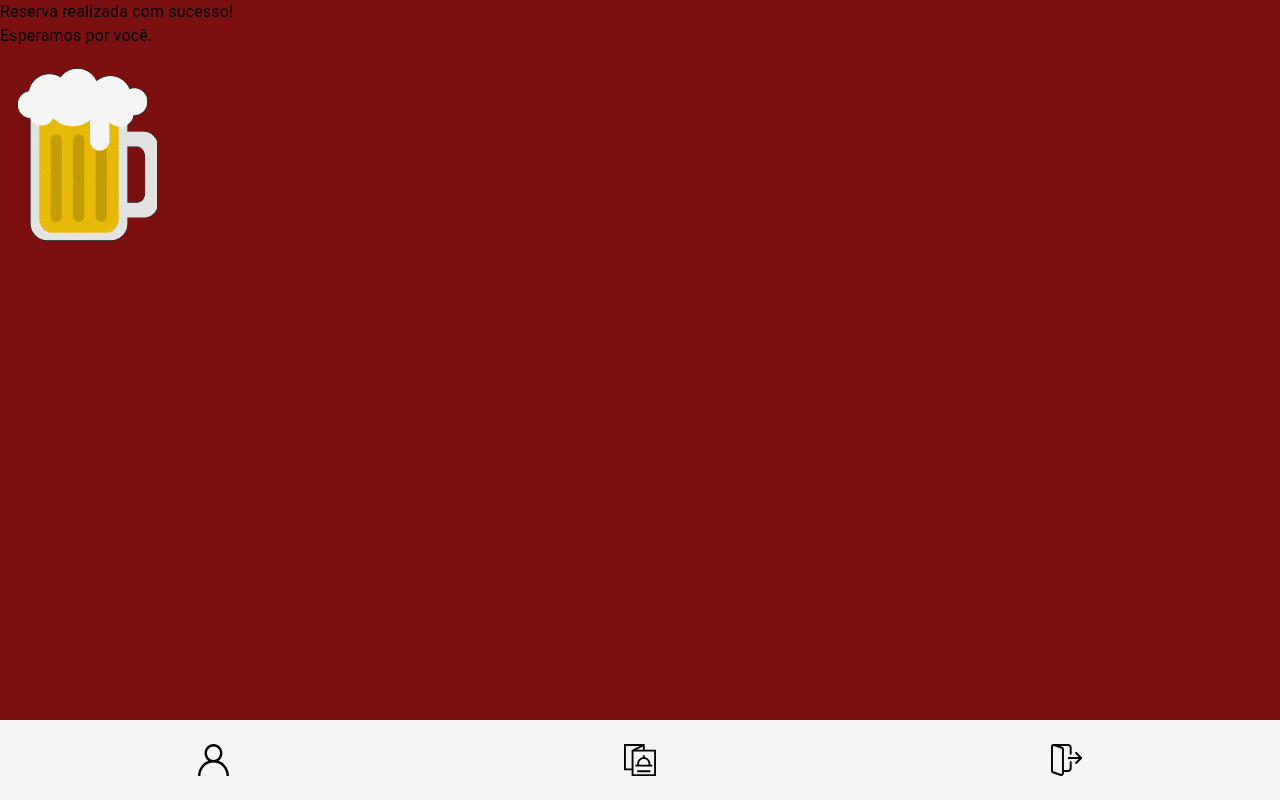
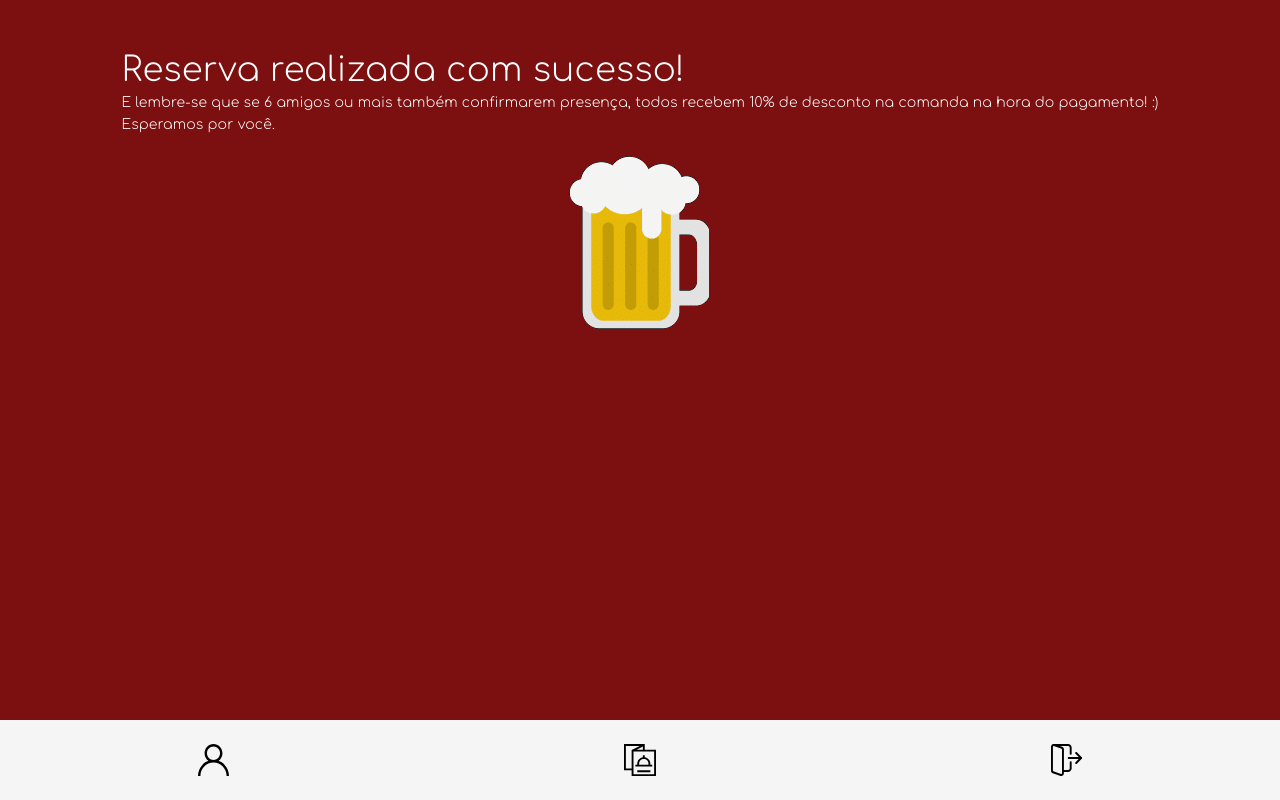
Before and after one commit to richardwellerson/ambeer, a React (Create React App) app: page /reservation/confirm in a window 1280 px wide. Built offline with nearby package versions, Linux system fonts and the light colour scheme.

Commit message:
tela de cardapio/finalizar reserva prontas

```diff
--- a/src/components/Confirm/ConfirmTitle.jsx
+++ b/src/components/Confirm/ConfirmTitle.jsx
@@ -1,11 +1,16 @@
-import React from 'react';
-import { Box, Typography } from '@material-ui/core';
+import React from "react";
+import { Box, Typography } from "@material-ui/core";
+import "../../styles/index.css";
 
 const ConfirmTitle = () => {
   return (
-    <Box>
-      <Typography>Reserva realizada com sucesso!</Typography>
-      <Typography>Esperamos por você.</Typography>
+    <Box className="textos-reserva-finalizada">
+      <Typography variant="h4">Reserva realizada com sucesso!</Typography>
+      <Typography variant="subtitle2">
+        E lembre-se que se 6 amigos ou mais também confirmarem presença, todos
+        recebem 10% de desconto na comanda na hora do pagamento! :)
+      </Typography>
+      <Typography variant="subtitle2">Esperamos por você.</Typography>
     </Box>
   );
 };
--- a/src/components/Menu/InputSearch.jsx
+++ b/src/components/Menu/InputSearch.jsx
@@ -1,5 +1,5 @@
 import React, { useContext } from "react";
-import { Box, TextField } from "@material-ui/core";
+import { Box } from "@material-ui/core";
 import Ambeer from "../../context";
 
 const InputSearch = () => {
--- a/src/components/Menu/ShowProducts.jsx
+++ b/src/components/Menu/ShowProducts.jsx
@@ -6,7 +6,6 @@ import {
   Dialog,
   DialogActions,
   DialogContent,
-  DialogTitle,
   DialogContentText,
 } from "@material-ui/core";
 import { useHistory } from "react-router-dom";
@@ -95,7 +94,7 @@ const ShowProducts = () => {
           </Button>
         </Box>
         <Box>
-          <Link to="/reservation/cart">
+          <Link to="/reservation/confirm">
             <Button>Finalizar Reserva</Button>
           </Link>
         </Box>
--- a/src/components/Reservation/FinishReservation.jsx
+++ b/src/components/Reservation/FinishReservation.jsx
@@ -5,7 +5,7 @@ import { Link } from "react-router-dom";
 const FinishReservation = () => (
   <>
     <Box className="botoes-reserva">
-      <Link to="/cart">
+      <Link to="/reservation/confirm">
         <Button>Finalizar reserva</Button>
       </Link>
     </Box>
--- a/src/context/AmbeerContext.js
+++ b/src/context/AmbeerContext.js
@@ -26,7 +26,7 @@ const AmbeerContext = ({ children }) => {
   const [userSearch, setUserSearch] = useState("");
   const [searchedProducts, setSearchedProducts] = useState(allProducts);
   const [preOrder, setPreOrder] = useState([]);
-  const [selectDate, setSelectDate] = useState("");
+  const [selectDate, setSelectDate] = useState(new Date());
   const [register, setRegister] = useState({});
 
   useEffect(() => {
--- a/src/pages/Confirm.jsx
+++ b/src/pages/Confirm.jsx
@@ -1,11 +1,12 @@
-import React from 'react';
-import { Box } from '@material-ui/core';
-import Footer from '../components/Footer/Footer';
-import ConfirmTitle from '../components/Confirm/ConfirmTitle';
-import TransparencyLogo from '../components/Confirm/TransparencyLogo';
+import React from "react";
+import { Box } from "@material-ui/core";
+import Footer from "../components/Footer/Footer";
+import ConfirmTitle from "../components/Confirm/ConfirmTitle";
+import TransparencyLogo from "../components/Confirm/TransparencyLogo";
+import "../styles/index.css";
 
 const Confirm = () => (
-  <Box>
+  <Box className="finalizar-reserva">
     <ConfirmTitle />
     <TransparencyLogo />
     <Footer />
--- a/src/styles/index.css
+++ b/src/styles/index.css
@@ -570,3 +570,24 @@ body {
   color: #ffffff;
 }
 /*Final Cardápio*/
+
+/*Finalizar Reserva*/
+.finalizar-reserva {
+  width: 100%;
+  max-width: 1100px;
+  display: flex;
+  align-items: center;
+  flex-direction: column;
+  margin: 50px auto auto auto;
+  min-height: 600px;
+}
+
+.textos-reserva-finalizada h4 {
+  font-family: "Comfortaa", cursive;
+  color: #ffffff;
+}
+
+.textos-reserva-finalizada h6 {
+  font-family: "Comfortaa", cursive;
+  color: #ffffff;
+}
```
